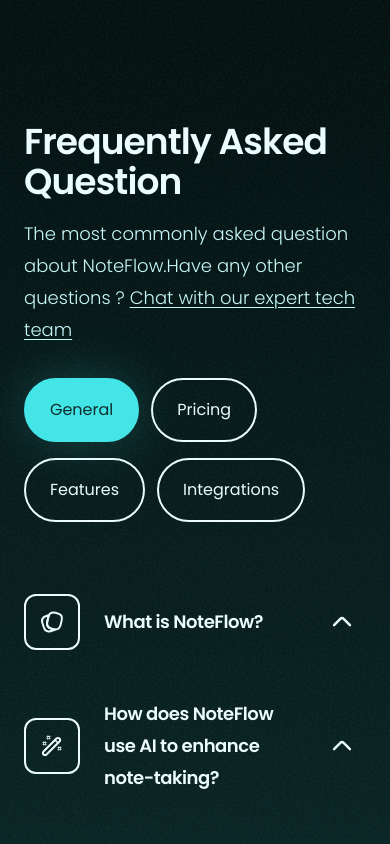
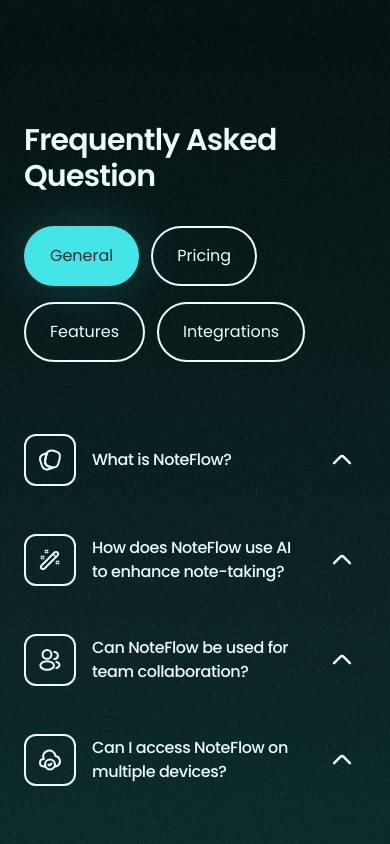
Before and after one commit to Jisap/NoteFlowApp, a React (Vite) app: page / in a window 390 px wide. Shown: the part 3460-4304 px from the top of the page. Built offline with nearby package versions, Linux system fonts and the light colour scheme.

Commit message:
Enhance FAQ and FAQs components for improved mobile responsiveness

```diff
--- a/src/components/sections/FAQs/FAQ.jsx
+++ b/src/components/sections/FAQs/FAQ.jsx
@@ -23,7 +23,7 @@ const FAQ = ({
         onClick={() => handleQuestionClick(question.id)}
         className="flex w-full cursor-pointer items-center"
       >
-        <div className="border-primary-50 mr-6 rounded-xl p-3.5 border-2">
+        <div className="border-primary-50 mr-6 rounded-xl p-3.5 border-2 max-sm:mr-4 max-sm:p-3">
           <question.Icon
             width={2}
             className="stroke-primary-50"
@@ -31,7 +31,7 @@ const FAQ = ({
           />
         </div>
 
-        <p className="text-primary-50 mr-auto pr-4 text-left text-xl/loose font-medium tracking-tight max-lg:text-lg/8 max-lg:font-semibold">
+        <p className="text-primary-50 mr-auto pr-4 text-left text-xl/loose font-medium tracking-tight max-lg:text-lg/8 max-lg:font-semibold max-sm:text-base/6 max-sm:font-medium">
           {question.question}
         </p>
 
@@ -46,7 +46,7 @@ const FAQ = ({
       </button>
 
       <motion.p
-        className="text-primary-100 pt-0 pr-14 pl-20 text-lg/8 font-light max-lg:text-base/loose"
+        className="text-primary-100 pt-0 pr-14 pl-20 text-lg/8 font-light max-lg:text-base/loose max-sm:px-0"
         initial={{ opacity: 0, maxHeight: 0, visibility: "hidden" }}
         animate={
           activeQuestion === question.id ? {
--- a/src/components/sections/FAQs/FAQs.jsx
+++ b/src/components/sections/FAQs/FAQs.jsx
@@ -30,12 +30,12 @@ const FAQs = () => {
   return (
     <section className="bg-gradient-to-bottom justify-items-center">
       <div className="w-full max-w-[90rem] py-32 max-xl:px-16 max-xl:py-24 max-lg:px-8 max-md:px-6">
-        <h2 className="text-primary-50 mb-8 text-center text-6xl/18 font-semibold tracking-tighter max-xl:mb-6 max-xl:text-5xl/16 max-lg:text-4xl/10 max-lg:tracking-tight max-md:mb-4 max-md:text-left">
+        <h2 className="text-primary-50 mb-8 text-center text-6xl/18 font-semibold tracking-tighter max-xl:mb-6 max-xl:text-5xl/16 max-lg:text-4xl/10 max-lg:tracking-tight max-md:mb-4 max-md:text-left max-sm:text-3xl/9 max-sm:tracking-thighter">
           Frequently Asked Question
         </h2>
 
-        <div className="mb-8 text-xl/loose font-light max-lg:text-lg/8">
-          <p className="text-primary-100 text-center max-md:text-left">
+        <div className="mb-8 text-xl/loose font-light max-lg:text-lg/8 max-sm:text-base/loose">
+          <p className="text-primary-100 text-center max-md:text-left max-sm:hidden">
             The most commonly asked question about NoteFlow.<br className="max-md:hidden"/>
             Have any other questions ?{" "}
             <a href="#" className="underline decoration-1 underline-offset-3">
@@ -49,7 +49,7 @@ const FAQs = () => {
             <li key={obj.id}>
               <button
                 className={`
-                border-primary-50 text-primary-50 transition-properties cursor-pointer rounded-full border-2 px-8 py-3.5 text-lg/8 max-xl:px-6 max-xl:text-base/loose
+                border-primary-50 text-primary-50 transition-properties cursor-pointer rounded-full border-2 px-8 py-3.5 text-lg/8 max-xl:px-6 max-xl:text-base/loose max-sm:py-3
                   ${obj.category === category && "bg-primary-500 text-primary-1300 border-primary-500 primary-glow"}
                   ${obj.category !== category && "hover:bg-primary-50 hover:text-primary-1300"}
                 `}
```
